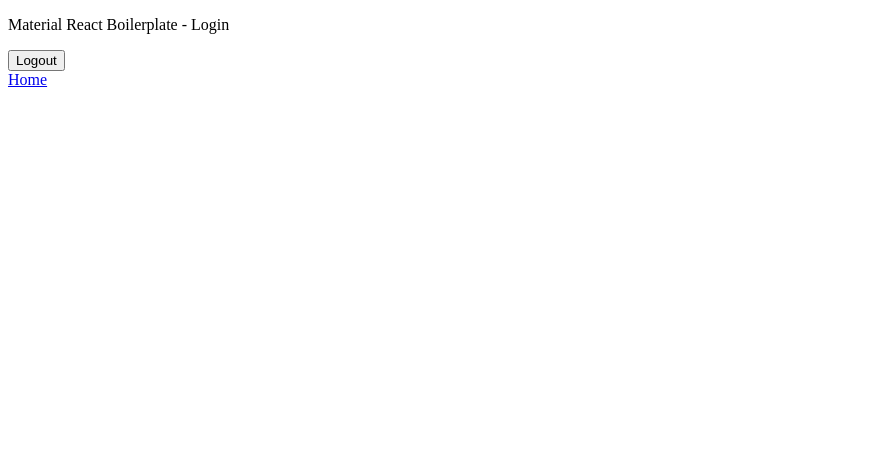
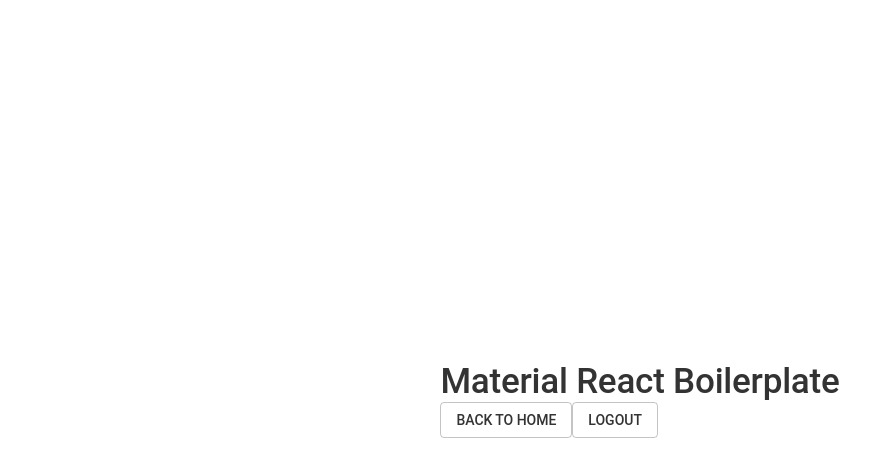
Before and after one commit to jibijohndavid/react-material-boilerplate, a React (Create React App) app: page /login in a window 1280 px wide. Shown: the top 476 px of the page, without its empty margins (0-894 px from the left). Built offline with nearby package versions, Linux system fonts and the light colour scheme.

Commit message:
Added material-ui with basic theme config

```diff
--- a/package.json
+++ b/package.json
@@ -17,6 +17,9 @@
     "fix:prettier": "prettier --write \"src/*\""
   },
   "dependencies": {
+    "@material-ui/core": "^4.12.3",
+    "@material-ui/styles": "^4.11.4",
+    "@types/material-ui": "^0.21.9",
     "@types/react-router-dom": "^5.1.8",
     "react": "^17.0.2",
     "react-dom": "^17.0.2",
--- a/src/App.tsx
+++ b/src/App.tsx
@@ -1,14 +1,19 @@
+import { CssBaseline, ThemeProvider } from '@material-ui/core';
 import AppRoutes from 'layouts/AppRoutes';
 import React from 'react';
 import { Provider } from 'react-redux';
+import { lightTheme } from 'utils/theme';
 
 import store from './store/configureStore';
 
 function App() {
   return (
-    <Provider store={store}>
-      <AppRoutes />
-    </Provider>
+    <ThemeProvider theme={lightTheme}>
+      <CssBaseline />
+      <Provider store={store}>
+        <AppRoutes />
+      </Provider>
+    </ThemeProvider>
   );
 }
 
--- a/src/layouts/AppRoutes.tsx
+++ b/src/layouts/AppRoutes.tsx
@@ -1,15 +1,38 @@
+import { createStyles, Grid } from '@material-ui/core';
+import { makeStyles } from '@material-ui/styles';
 import React from 'react';
 import { BrowserRouter as Router, Switch } from 'react-router-dom';
 
 import LayoutPublic from './LayoutPublic';
 import PublicRoute from './PublicRoute';
 
-const AppRoutes = () => (
-  <Router>
-    <Switch>
-      <PublicRoute restricted={false} path="/" component={LayoutPublic} />
-    </Switch>
-  </Router>
+const useStyles = makeStyles(() =>
+  createStyles({
+    bodyRoot: {
+      overflow: 'hidden',
+      height: '100vh',
+    },
+  }),
 );
 
+const AppRoutes = () => {
+  const styles = useStyles();
+
+  return (
+    <Grid
+      container
+      direction="row"
+      justifyContent="center"
+      alignItems="center"
+      className={styles.bodyRoot}
+    >
+      <Router>
+        <Switch>
+          <PublicRoute restricted={false} path="/" component={LayoutPublic} />
+        </Switch>
+      </Router>
+    </Grid>
+  );
+};
+
 export default AppRoutes;
--- a/src/pages/Home/Home.tsx
+++ b/src/pages/Home/Home.tsx
@@ -1,20 +1,14 @@
+import { Box, Button, Typography } from '@material-ui/core';
 import React from 'react';
 import { Link } from 'react-router-dom';
 
 const Home = () => (
-  <header>
-    <p>Material React Boilerplate</p>
-    <div>
-      <a
-        href="https://github.com/jibijohndavid/react-material-boilerplate"
-        target="_blank"
-        rel="noopener noreferrer"
-      >
-        View Repo
-      </a>
-    </div>
-    <Link to="/login">Login</Link>
-  </header>
+  <Box component="header">
+    <Typography variant="h1">Material React Boilerplate</Typography>
+    <Button component={Link} to="/login" variant="outlined">
+      Login
+    </Button>
+  </Box>
 );
 
 export default Home;
--- a/src/pages/Login/Login.tsx
+++ b/src/pages/Login/Login.tsx
@@ -1,3 +1,4 @@
+import { Box, Button, Typography } from '@material-ui/core';
 import React, { useCallback, useEffect } from 'react';
 import { useDispatch } from 'react-redux';
 import { Link } from 'react-router-dom';
@@ -29,15 +30,15 @@ const Login = ({ loading, isLoggedIn }: LoginPageProps) => {
   }, [dispatch]);
 
   return (
-    <header>
-      <p>Material React Boilerplate - Login</p>
-      <button type="button" onClick={handleLogout} disabled={loading}>
+    <Box component="header">
+      <Typography variant="h1">Material React Boilerplate</Typography>
+      <Button component={Link} to="/" variant="outlined">
+        Back to Home
+      </Button>
+      <Button variant="outlined" onClick={handleLogout} disabled={loading}>
         {isLoggedIn ? 'Logout' : 'Login'}
-      </button>
-      <div>
-        <Link to="/">Home</Link>
-      </div>
-    </header>
+      </Button>
+    </Box>
   );
 };
 
--- /dev/null
+++ b/src/utils/theme/dark/index.ts
@@ -0,0 +1,15 @@
+import { createTheme } from '@material-ui/core/styles';
+
+import typography from '../typography';
+import palette from './palette';
+
+const theme = createTheme({
+  palette,
+  typography,
+  zIndex: {
+    appBar: 1200,
+    drawer: 1100,
+  },
+});
+
+export default theme;
--- /dev/null
+++ b/src/utils/theme/dark/palette.tsx
@@ -0,0 +1,49 @@
+import { colors } from '@material-ui/core';
+
+const white = '#FFFFFF';
+const black = '#000000';
+
+export default {
+  black,
+  white,
+  primary: {
+    contrastText: white,
+    main: '#3384F3',
+  },
+  secondary: {
+    contrastText: white,
+    main: '#FFA850',
+  },
+  success: {
+    contrastText: white,
+    main: '#47C796',
+  },
+  info: {
+    contrastText: white,
+    main: colors.blue[600],
+  },
+  warning: {
+    contrastText: white,
+    main: colors.orange[600],
+  },
+  error: {
+    contrastText: white,
+    main: '#F04545',
+  },
+  text: {
+    primary: '#CFCFCF',
+    secondary: '#9A9A9A',
+    link: colors.blue[600],
+  },
+  background: {
+    default: '#0D0D0D',
+    paper: '#1A1A1A',
+  },
+  icon: '#91A1BB',
+  divider: '#242424',
+  contrastThreshold: 3,
+  tonalOffset: 0.2,
+  pallete: {
+    type: 'dark',
+  },
+};
--- /dev/null
+++ b/src/utils/theme/index.ts
@@ -0,0 +1,4 @@
+import darkTheme from './dark';
+import lightTheme from './light';
+
+export { darkTheme, lightTheme };
--- /dev/null
+++ b/src/utils/theme/light/index.ts
@@ -0,0 +1,15 @@
+import { createTheme } from '@material-ui/core/styles';
+
+import typography from '../typography';
+import palette from './palette';
+
+const theme = createTheme({
+  palette,
+  typography,
+  zIndex: {
+    appBar: 1200,
+    drawer: 1100,
+  },
+});
+
+export default theme;
--- /dev/null
+++ b/src/utils/theme/light/palette.tsx
@@ -0,0 +1,50 @@
+import { colors } from '@material-ui/core';
+
+const white = '#FFFFFF';
+const black = '#000000';
+
+export default {
+  black,
+  white,
+  primary: {
+    contrastText: white,
+    dark: '#263883',
+    light: '#8b8fe6',
+    main: '#1F4DB9',
+  },
+  secondary: {
+    contrastText: white,
+    dark: '#b96568',
+    light: '#ffc5c7',
+    main: '#FF9300',
+  },
+  success: {
+    contrastText: white,
+    main: '#47C796',
+  },
+  info: {
+    contrastText: white,
+    main: colors.blue[600],
+  },
+  warning: {
+    contrastText: white,
+    main: colors.orange[600],
+  },
+  error: {
+    contrastText: white,
+    main: '#F04545',
+  },
+  text: {
+    primary: '#333333',
+    secondary: '#696969',
+    link: colors.blue[600],
+  },
+  background: {
+    default: '#FFFFFF',
+    paper: '#FFFFFF',
+  },
+  icon: '#91A1BB',
+  divider: '#E1E4EA',
+  contrastThreshold: 3,
+  tonalOffset: 0.2,
+};
--- /dev/null
+++ b/src/utils/theme/typography.tsx
@@ -0,0 +1,95 @@
+import palette from './light/palette';
+
+export default {
+  fontFamily: [
+    'Poppins',
+    'Roboto',
+    '"Helvetica Neue"',
+    'Arial',
+    'sans-serif',
+  ].join(','),
+  h1: {
+    color: palette.text.primary,
+    fontWeight: 500,
+    fontSize: '35px',
+    letterSpacing: '-0.24px',
+    lineHeight: '40px',
+  },
+  h2: {
+    color: palette.text.primary,
+    fontWeight: 500,
+    fontSize: '29px',
+    letterSpacing: '-0.24px',
+    lineHeight: '32px',
+  },
+  h3: {
+    color: palette.text.primary,
+    fontWeight: 500,
+    fontSize: '24px',
+    letterSpacing: '-0.06px',
+    lineHeight: '28px',
+  },
+  h4: {
+    color: palette.text.primary,
+    fontWeight: 500,
+    fontSize: '20px',
+    letterSpacing: '-0.06px',
+    lineHeight: '24px',
+  },
+  h5: {
+    color: palette.text.primary,
+    fontWeight: 500,
+    fontSize: '16px',
+    letterSpacing: '-0.05px',
+    lineHeight: '20px',
+  },
+  h6: {
+    color: palette.text.primary,
+    fontWeight: 500,
+    fontSize: '14px',
+    letterSpacing: '-0.05px',
+    lineHeight: '20px',
+  },
+  subtitle1: {
+    color: palette.text.primary,
+    fontSize: '16px',
+    letterSpacing: '-0.05px',
+    lineHeight: '25px',
+  },
+  subtitle2: {
+    color: palette.text.secondary,
+    fontWeight: 400,
+    fontSize: '14px',
+    letterSpacing: '-0.05px',
+    lineHeight: '21px',
+  },
+  body1: {
+    color: palette.text.primary,
+    fontSize: '14px',
+    letterSpacing: '-0.05px',
+    lineHeight: '21px',
+  },
+  body2: {
+    color: palette.text.secondary,
+    fontSize: '12px',
+    letterSpacing: '-0.04px',
+    lineHeight: '18px',
+  },
+  button: {
+    color: palette.text.primary,
+    fontSize: '14px',
+  },
+  caption: {
+    color: palette.text.secondary,
+    fontSize: '11px',
+    letterSpacing: '0.33px',
+    lineHeight: '13px',
+  },
+  overline: {
+    color: palette.text.secondary,
+    fontSize: '11px',
+    fontWeight: 500,
+    letterSpacing: '0.33px',
+    lineHeight: '13px',
+  },
+};
```
Also changed, not shown: 1 other file (tests, documents, lock files or other folders).
